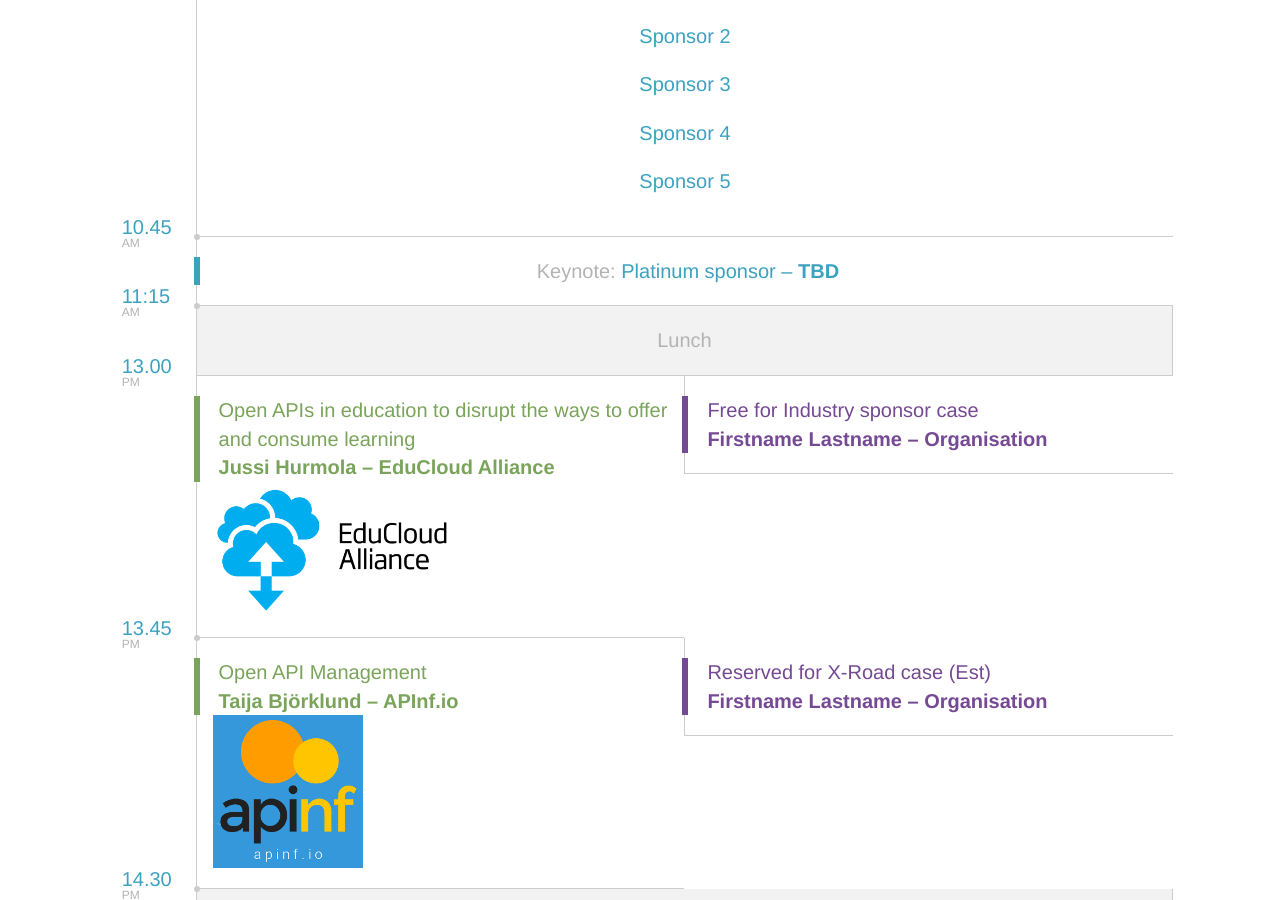
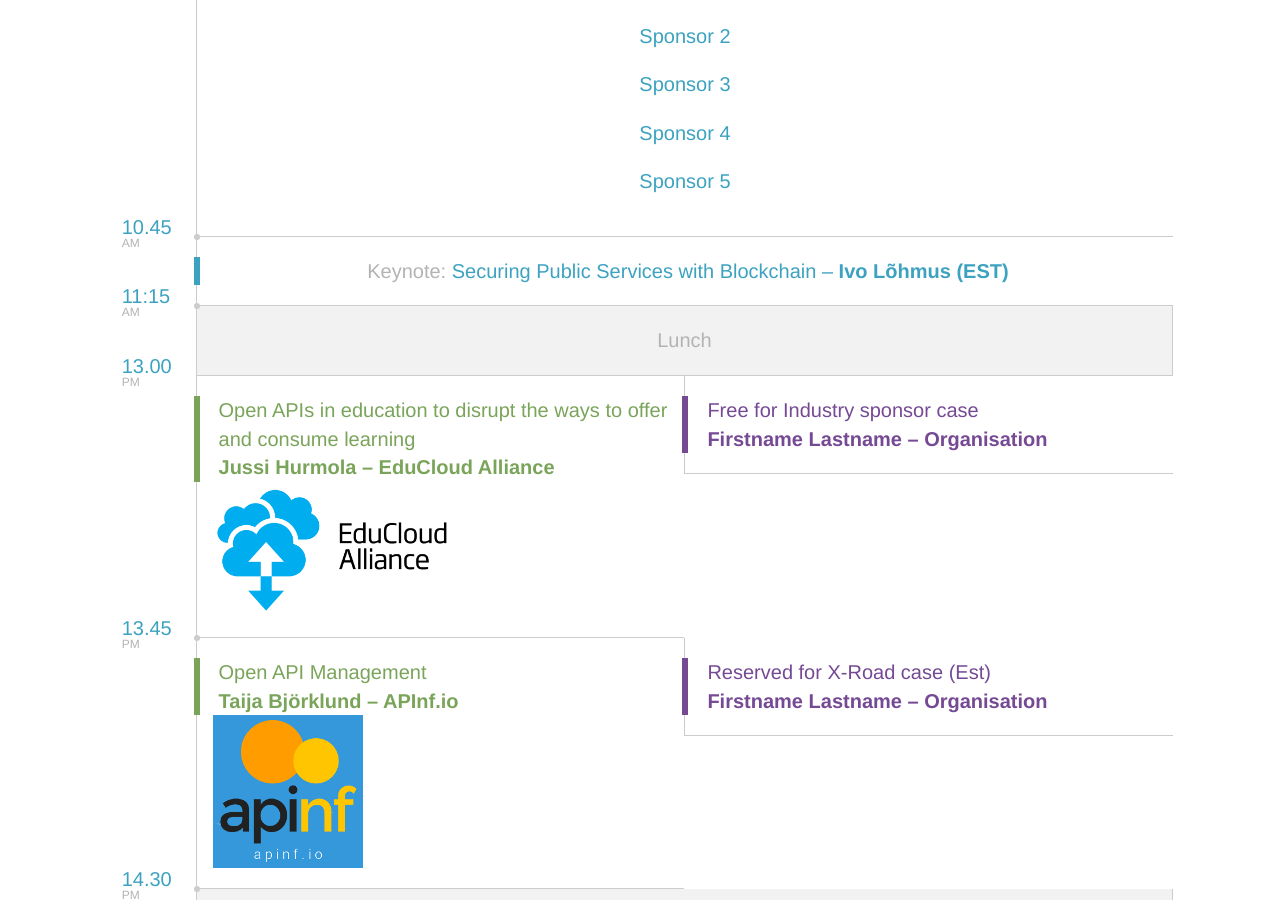
Before and after one commit to apidaysnordic/apidaysnordic.github.io, a Jekyll site: the page built from programme/index.md, in a window 1280 px wide and 900 px high, scrolled down 3582 px. Built offline with Jekyll 4.4.1, drawn with Linux system fonts in a browser that asks for light colours; some web fonts are replaced; comment, search, counter and statistics services are not loaded.

Commit message:
Added Ivo to prgram

```diff
--- a/_layouts/programme.html
+++ b/_layouts/programme.html
@@ -122,7 +122,7 @@
                         <small>am</small>
                     </div>
                     <div class="col-md-11 entry entry-first entry-keynote">
-                        <a href=""><span>Keynote:</span> Architecting a Country &ndash; <strong>Andres Kütt (Est)</strong></a>
+                        <a href="/2016/02/08/andres-kutt.html"><span>Keynote:</span> Architecting a Country &ndash; <strong>Andres Kütt (Est)</strong></a>
 			<br/>
 			<img src="/images/speakers/andres-kutt.jpg"/>
                     </div>
@@ -406,7 +406,7 @@
                         <small>am</small>
                     </div>
                     <div class="col-md-11 entry entry-first entry-keynote">
-		       <a href=""><span>Keynote:</span> Platinum sponsor &ndash; <strong>TBD</strong></a>
+		       <a href="/2016/03/23/ivo-lohmus.html"><span>Keynote:</span> Securing Public Services with Blockchain &ndash; <strong>Ivo Lõhmus (EST)</strong></a>
                     </div>
                 </div>
 
```
